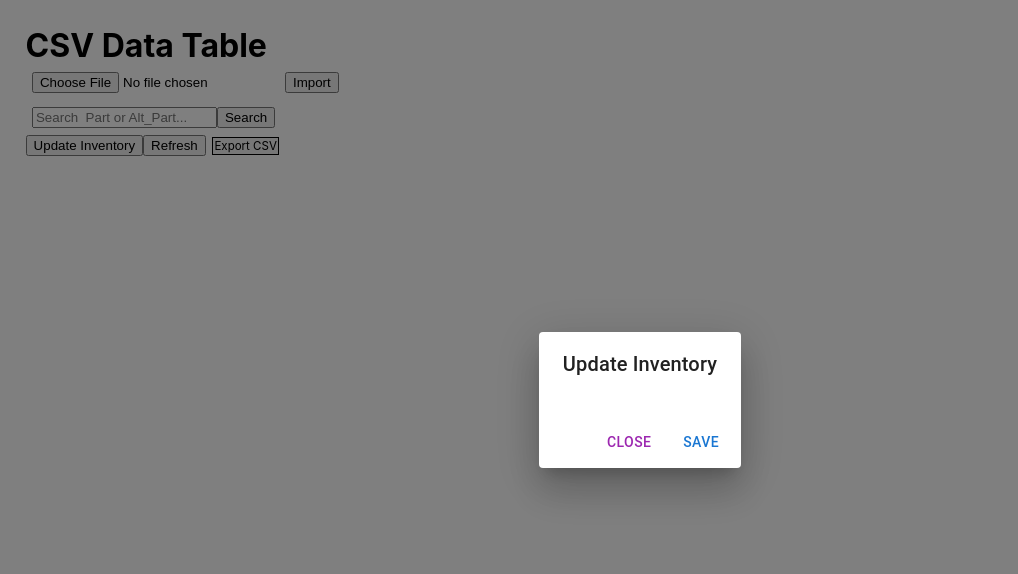
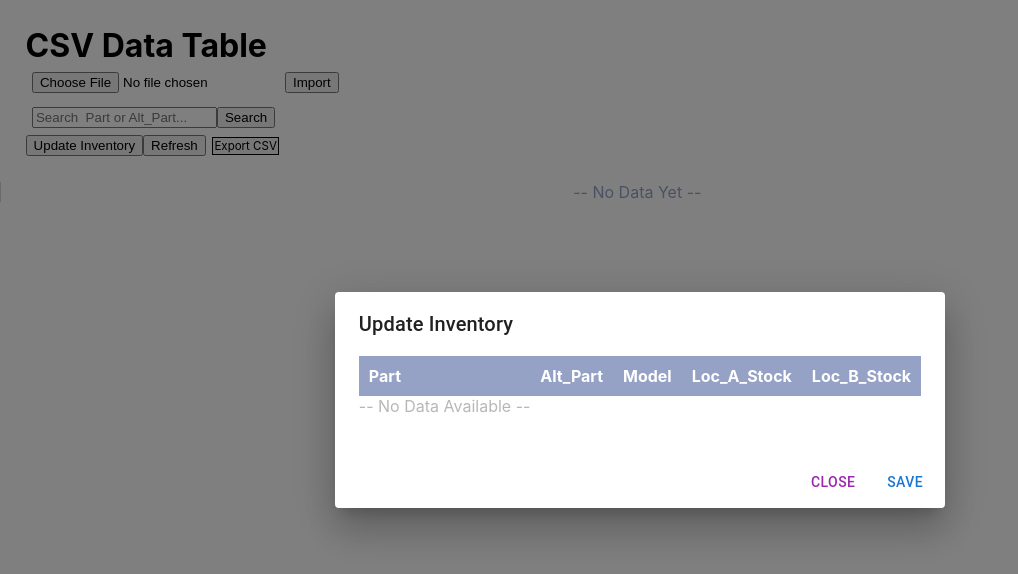
Before and after one commit to sarthakc20/Inventory-App, a React (Create React App) app in the folder frontend/: page / in a window 1280 px wide. Both pictures are taken after a click on the button "Update Inventory". Shown: the top 574 px of the page, without its empty margins (0-1018 px from the left). Built offline with nearby package versions, Linux system fonts and the light colour scheme.

Commit message:
Update Inventory Fixed

```diff
--- a/frontend/package.json
+++ b/frontend/package.json
@@ -48,5 +48,5 @@
       "last 1 safari version"
     ]
   },
-  "proxy": "http://192.168.0.102:5000"
+  "proxy": "http://192.168.0.104:5000"
 }
--- a/frontend/src/App.css
+++ b/frontend/src/App.css
@@ -20,3 +20,65 @@
   padding: 0.1vmax;
   font-size: 0.9vmax;
 }
+
+.tableContainer {
+  width: 99%;
+  box-sizing: border-box;
+  border-left: 1px solid rgba(0, 0, 0, 0.158);
+  display: flex;
+  flex-direction: column;
+  height: 100%;
+  padding-left: 0.5%;
+}
+
+.tableContainer > p {
+  text-align: center;
+  color: #95a2c6;
+}
+
+.myTable div {
+  font: 300 1vmax;
+  color: rgba(0, 0, 0, 0.678);
+  border: none !important;
+}
+
+.myTable button {
+  color: rgba(0, 0, 0, 0.527);
+  transition: all 0.5s;
+}
+
+.myTable button:hover {
+  color: #95a2c6;
+}
+
+.MuiDataGrid-columnHeader {
+  background-color: #95a2c6;
+  padding: 1vmax !important;
+}
+
+.MuiDataGrid-columnHeader div {
+  color: rgb(255, 255, 255);
+}
+
+.custom-table {
+  width: 100%;
+  border-collapse: collapse;
+  margin-bottom: 20px;
+}
+
+.table-header {
+  background-color: #95a2c6;
+  color: white;
+  padding: 10px;
+  text-align: left;
+}
+
+.custom-table td {
+  border: 1px solid #a0a0a0;
+  padding: 10px;
+}
+
+.custom-table > p {
+  color: #a0a0a0c1;
+  text-align: center;
+}
--- a/frontend/src/App.js
+++ b/frontend/src/App.js
@@ -35,6 +35,22 @@ function App() {
   const [data, setdata] = useState([]);
   const [keyword, setKeyword] = useState("");
   const [open, setOpen] = useState(false);
+  const [stockChange, setStockChange] = useState([]);
+
+  const updateEffectOnChange = (value, id) => {
+    const existing = stockChange.some((el) => el.id === id);
+    if (!existing) {
+      setStockChange([...stockChange, { id, ...value }]);
+    } else {
+      const modifiedStockChange = stockChange.map((el) => {
+        if (el.id === id) {
+          return { ...el, ...value };
+        }
+        return el;
+      });
+      setStockChange(modifiedStockChange);
+    }
+  };
 
   console.log(data);
 
@@ -56,11 +72,11 @@ function App() {
         },
       });
       dispatch(importCSV(formData));
+      dispatch(getCSVData());
     } else {
       // If no file is selected
       alert("No file selected");
     }
-    dispatch(getCSVData());
   };
 
   const deleteRowHandler = (id) => {
@@ -243,6 +259,7 @@ function App() {
   };
 
   const updateToggle = () => {
+    setStockChange([]);
     open ? setOpen(false) : setOpen(true);
   };
 
@@ -253,57 +270,17 @@ function App() {
   const saveUpdateHandler = (e) => {
     e.preventDefault();
 
-    const formEl = document.forms.updateForm;
-
-    const formData = new FormData(formEl);
-
-    // Assuming csvdata is an array of objects
-    if (csvdata && csvdata.length > 0) {
-      csvdata.forEach((item, index) => {
-        // Add Loc_A_Stock and Loc_B_Stock to formData
-        formData.append(`Loc_A_Stock_${index}`, item.Loc_A_Stock);
-        formData.append(`Loc_B_Stock_${index}`, item.Loc_B_Stock);
-      });
-    }
-    dispatch(updateData(formData));
+    dispatch(updateData(stockChange));
 
     setOpen(false); // Close the dialog
   };
-
-  const updateColumns = [
-    { field: "Part", headerName: "Part", minWidth: 200, flex: 1 },
-    { field: "Alt_Part", headerName: "Alt_Part", minWidth: 200, flex: 1 },
-    {
-      field: "Model",
-      headerName: "Model",
-      type: "number",
-      minWidth: 150,
-      flex: 0.5,
-    },
-    {
-      field: "Loc_A_Stock",
-      headerName: "Loc_A_Stock",
-      type: "number",
-      minWidth: 100,
-      flex: 0.5,
-      editable: true,
-    },
-    {
-      field: "Loc_B_Stock",
-      headerName: "Loc_B_Stock",
-      type: "number",
-      minWidth: 100,
-      flex: 0.5,
-      editable: true,
-    },
-  ];
 
   const exportRow = [];
 
   csvdata &&
     csvdata
       .filter((item) => {
-        return keyword === ""
+        return keyword.length >= 3
           ? item
           : (item.Part && item.Part.includes(keyword)) ||
               (item.Alt_Part && item.Alt_Part.includes(keyword));
@@ -360,7 +337,7 @@ function App() {
         <CSVLink data={exportRow}>Export CSV</CSVLink>
       </div>
 
-      <div>
+      <div className="tableContainer">
         {csvdata.length ? (
           <DataGrid
             rows={rows}
@@ -369,25 +346,64 @@ function App() {
             disableSelectionOnClick
             className="myTable"
           />
-        ) : null}
+        ) : <p>-- No Data Yet --</p>}
 
         <Dialog
           aria-labelledby="Simple-dialog-title"
           open={open}
+          maxWidth="xl"
           onClose={updateToggle}
           className="dialog"
         >
           <form onSubmit={saveUpdateHandler} id="updateForm">
             <DialogTitle>Update Inventory</DialogTitle>
             <DialogContent className="submitDialogActions">
-              {csvdata.length ? (
-                <DataGrid
-                  rows={rows}
-                  columns={updateColumns}
-                  pageSize={10}
-                  className="myTable"
-                />
-              ) : null}
+              <table className="custom-table">
+                <tr>
+                  <th className="table-header">Part</th>
+                  <th className="table-header">Alt_Part</th>
+                  <th className="table-header">Model</th>
+                  <th className="table-header">Loc_A_Stock</th>
+                  <th className="table-header">Loc_B_Stock</th>
+                </tr>
+                {rows.length ? (
+                  rows.map((item, key) => {
+                    return (
+                      <tr key={item.id}>
+                        <td>{item.Part}</td>
+                        <td>{item.Alt_Part}</td>
+                        <td>{item.Model}</td>
+                        <td>
+                          <input
+                            type="number"
+                            onChange={(e) =>
+                              updateEffectOnChange(
+                                { locAStock: e.target.value },
+                                item.id
+                              )
+                            }
+                            defaultValue={item.Loc_A_Stock}
+                          />
+                        </td>
+                        <td>
+                          <input
+                            type="number"
+                            onChange={(e) =>
+                              updateEffectOnChange(
+                                { locBStock: e.target.value },
+                                item.id
+                              )
+                            }
+                            defaultValue={item.Loc_B_Stock}
+                          />
+                        </td>
+                      </tr>
+                    );
+                  })
+                ) : (
+                  <p>-- No Data Available --</p>
+                )}
+              </table>
             </DialogContent>
             <DialogActions>
               <Button onClick={updateToggle} color="secondary">
--- a/frontend/src/action.js
+++ b/frontend/src/action.js
@@ -62,7 +62,6 @@ export const updateData = (csvData) => async (dispatch) => {
     const { data } = await axios.put(`api/v1/update`, csvData, config);
 
     dispatch({ type: UPDATE_CSV_SUCCESS, payload: data.success });
-
   } catch (error) {
     dispatch({
       type: UPDATE_CSV_FAIL,
```
Also changed, not shown: 1 other file (tests, documents, lock files or other folders). Lines whose indentation alone changed are shown as unchanged.
